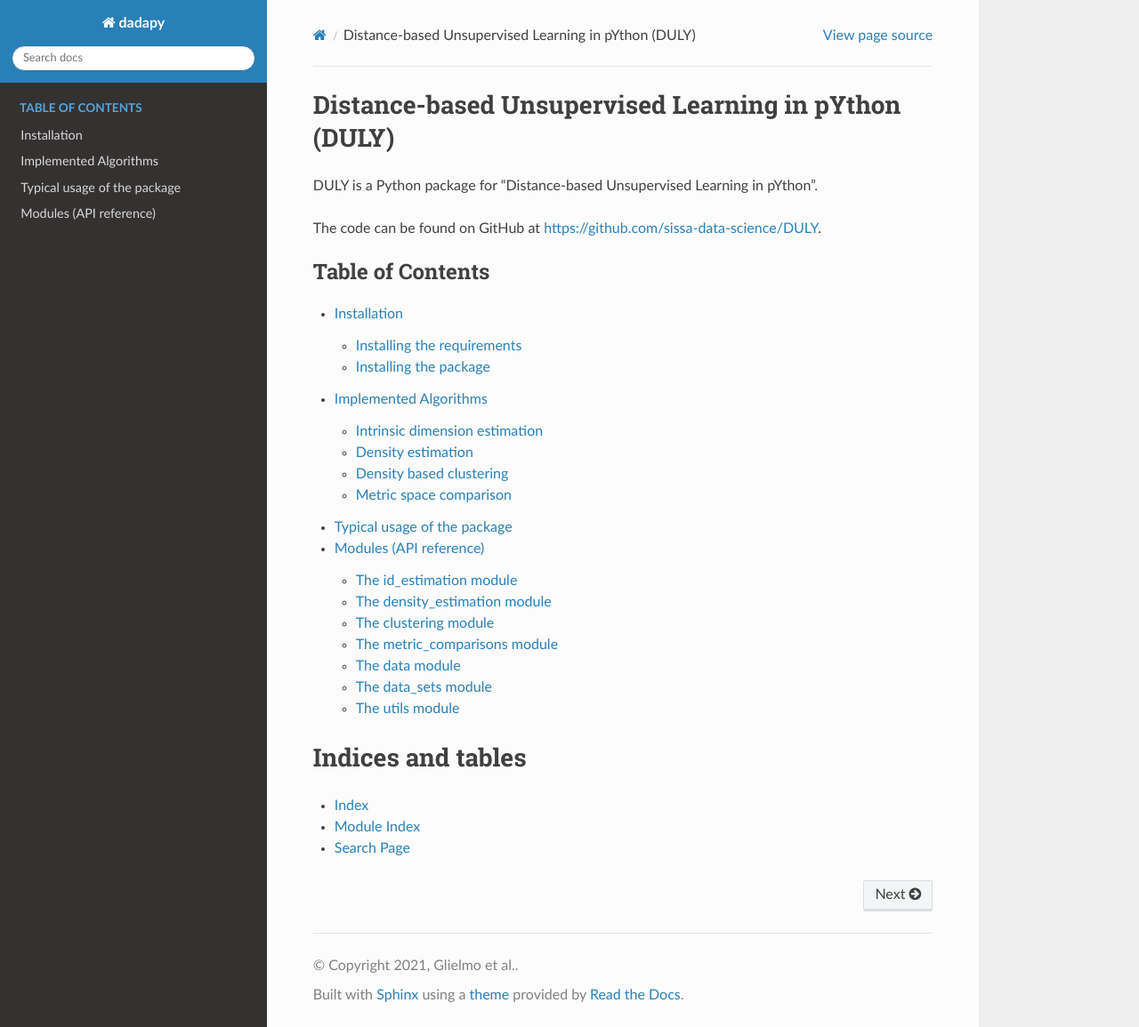
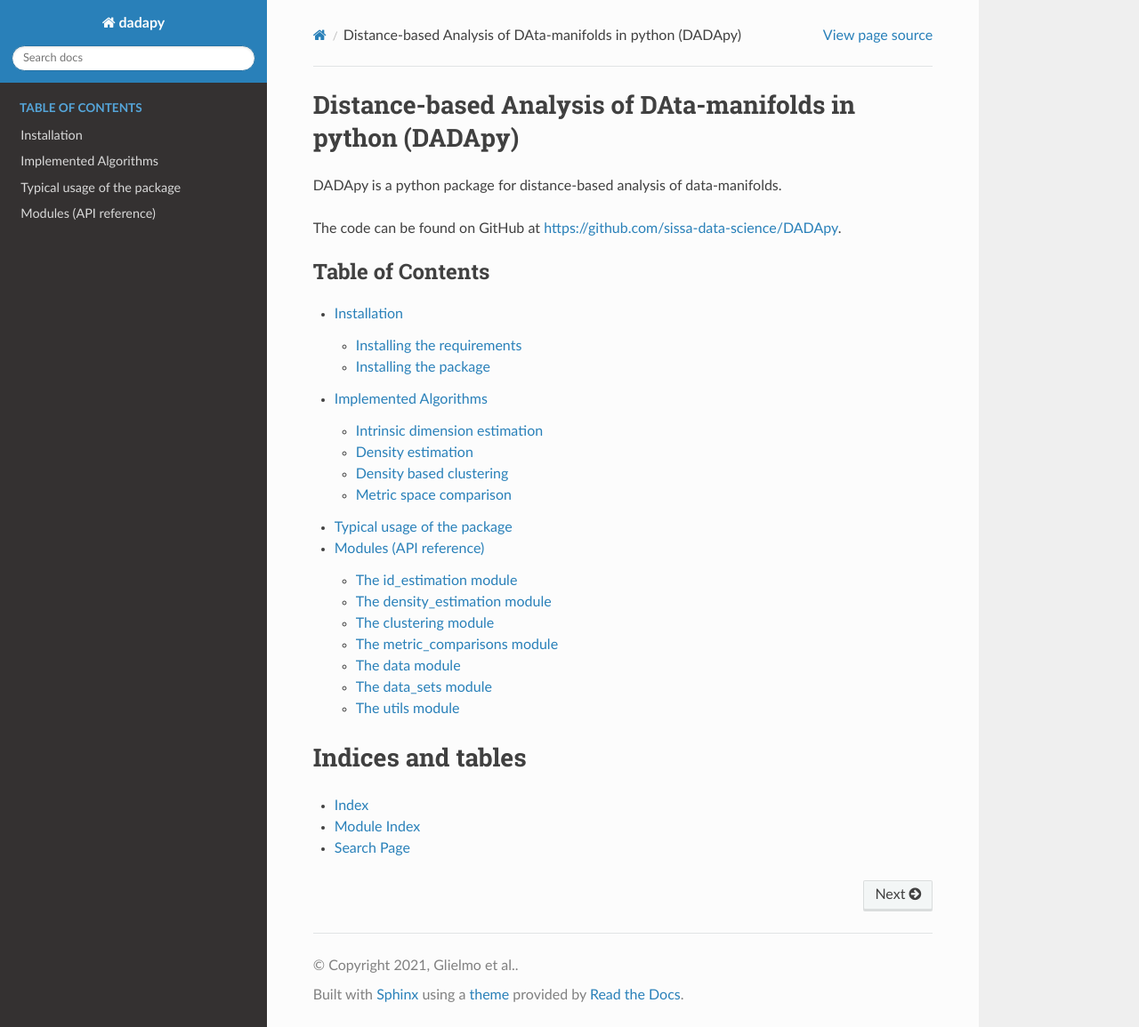
Before and after one commit to sissa-data-science/DADApy, a Sphinx documentation site: the page built from docs/source/index.rst, in a window 1280 px wide and 1155 px high. Shown: the whole window at 89% size. Built offline with Sphinx 7.4.7 and the Read the Docs theme 2.0.0, drawn with Linux system fonts in a browser that asks for light colours; pages that are not in the unit, such as notebooks, are missing from menus.

Commit message:
name change from "DULY" to "DADApy", commit 2

```diff
--- a/docs/source/index.rst
+++ b/docs/source/index.rst
@@ -3,12 +3,12 @@
    You can adapt this file completely to your liking, but it should at least
    contain the root `toctree` directive.
 
-Distance-based Unsupervised Learning in pYthon (DULY)
+Distance-based Analysis of DAta-manifolds in python (DADApy)
 ===================================================================
 
-DULY is a Python package for "Distance-based Unsupervised Learning in pYthon".
+DADApy is a python package for distance-based analysis of data-manifolds.
 
-The code can be found on GitHub at https://github.com/sissa-data-science/DULY.
+The code can be found on GitHub at https://github.com/sissa-data-science/DADApy.
 
 .. toctree::
    :maxdepth: 2
```
